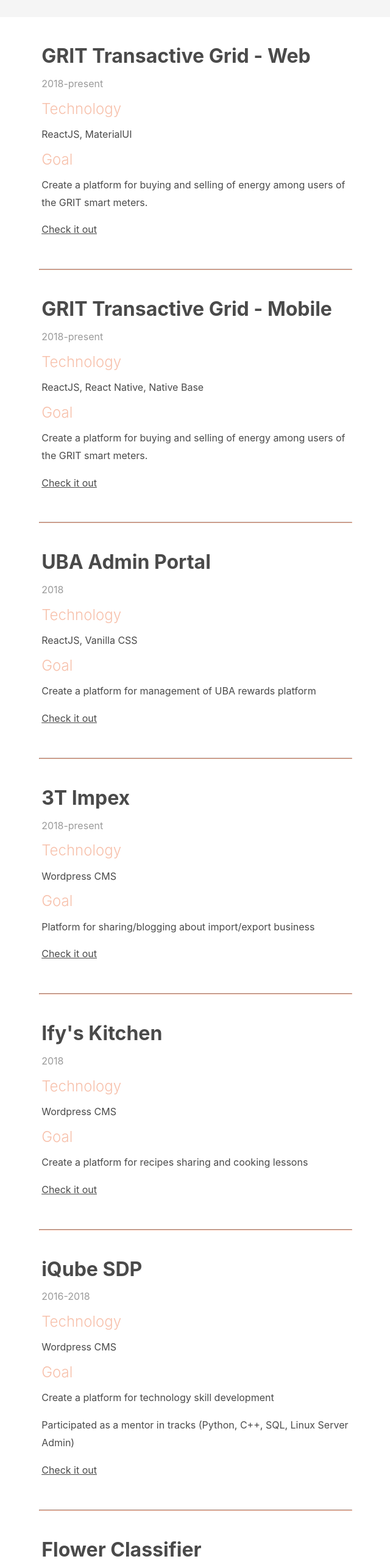
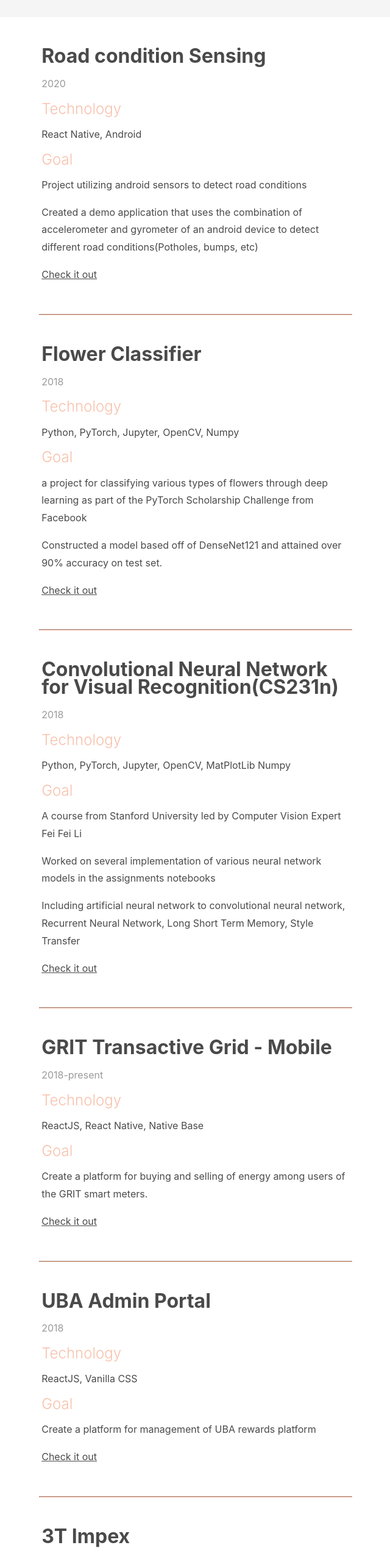
Before and after one commit to tobi-stephen/tobi-stephen.github.io, a React (Create React App) app: page /#/work in a window 1280 px wide. Shown: the part 80-2637 px from the top of the page at 61% size, without its empty margins (319-959 px from the left). Built offline with nearby package versions, Linux system fonts and the light colour scheme.

Commit message:
updated portfolio pages

```diff
--- a/src/components/home/home.js
+++ b/src/components/home/home.js
@@ -16,14 +16,14 @@
                             Hello, I'm Tobi. I'm a Software Engineer, Electrical Engineer, & lover of Music.
                         </h1>
                         <p className="brief-desc">
-                            I am interested in machine learning and computer vision.
-                            I enjoy building application/systems including web, mobile and native desktop.
+                            I am interested in providing solutions with software.
+                            I enjoy building application/systems that brings about positive impact.
                         </p>
                         <p>
 
                         </p>
                         <p className="brief-desc">
-                            Check my projects <Link to={"/work"}>here</Link> and on <a href="https://github.com/tobi-stephen/" target="blank">Github</a> and my resume <a href="https://bit.ly/2E6F1a7" target="blank">here</a>
+                            Check out some of my projects <Link to={"/work"}>here</Link> and on <a href="https://github.com/tobi-stephen/" target="blank">Github</a> and my resume <a href="https://bit.ly/2E6F1a7" target="blank">here</a>
                         </p>
                     </div>
                 </div>
--- a/src/components/work/work.js
+++ b/src/components/work/work.js
@@ -11,13 +11,47 @@
                     <div className="work">
                         <div className="work-img"></div>
                         <div className="work-content">
-                            <h1 className="work-header">GRIT Transactive Grid - Web</h1>
-                            <p className="work-duration">2018-present</p>
+                            <h1 className="work-header">Road condition Sensing</h1>
+                            <p className="work-duration">2020</p>
                             <h2>Technology</h2>
-                            <p>ReactJS, MaterialUI</p>
+                            <p>React Native, Android</p>
                             <h2>Goal</h2>
-                            <p>Create a platform for buying and selling of energy among users of the GRIT smart meters.</p>
-                            <a className="work-link" href="https://gtg.grit.systems" target="blank">Check it out</a>
+                            <p>Project utilizing android sensors to detect road conditions</p>
+                            <p>Created a demo application that uses the combination of accelerometer and gyrometer of an android device to detect different road conditions(Potholes, bumps, etc)</p>
+                            <a className="work-link" href="https://github.com/tobi-stephen/road_condition_sensing" target="blank">Check it out</a>
+                        </div>
+                    </div>
+
+                    <hr className="work-divider"/>
+
+                    <div className="work">
+                        <div className="work-img"></div>
+                        <div className="work-content">
+                            <h1 className="work-header">Flower Classifier</h1>
+                            <p className="work-duration">2018</p>
+                            <h2>Technology</h2>
+                            <p>Python, PyTorch, Jupyter, OpenCV, Numpy</p>
+                            <h2>Goal</h2>
+                            <p>a project for classifying various types of flowers through deep learning as part of the PyTorch Scholarship Challenge from Facebook</p>
+                            <p>Constructed a model based off of DenseNet121 and attained over 90% accuracy on test set.</p>
+                            <a className="work-link" href="https://github.com/tobi-stephen/flower-classifier" target="blank">Check it out</a>
+                        </div>
+                    </div>
+
+                    <hr className="work-divider"/>
+
+                    <div className="work">
+                        <div className="work-img"></div>
+                        <div className="work-content">
+                            <h1 className="work-header">Convolutional Neural Network for Visual Recognition(CS231n)</h1>
+                            <p className="work-duration">2018</p>
+                            <h2>Technology</h2>
+                            <p>Python, PyTorch, Jupyter, OpenCV, MatPlotLib Numpy</p>
+                            <h2>Goal</h2>
+                            <p>A course from Stanford University led by Computer Vision Expert Fei Fei Li</p>
+                            <p>Worked on several implementation of various neural network models in the assignments notebooks</p>
+                            <p>Including artificial neural network to convolutional neural network, Recurrent Neural Network, Long Short Term Memory, Style Transfer</p>
+                            <a className="work-link" href="https://github.com/tobi-stephen/cs231n-stanford" target="blank">Check it out</a>
                         </div>
                     </div>
 
@@ -81,56 +115,6 @@
                         </div>
                     </div>
 
-                    <hr className="work-divider"/>
-
-                    <div className="work">
-                        <div className="work-img"></div>
-                        <div className="work-content">
-                            <h1 className="work-header">iQube SDP</h1>
-                            <p className="work-duration">2016-2018</p>
-                            <h2>Technology</h2>
-                            <p>Wordpress CMS</p>
-                            <h2>Goal</h2>
-                            <p>Create a platform for technology skill development</p>
-                            <p>Participated as a mentor in tracks (Python, C++, SQL, Linux Server Admin)</p>
-                            <a className="work-link" href="https://iqubesdp.com" target="blank">Check it out</a>
-                        </div>
-                    </div>
-
-                    <hr className="work-divider"/>
-
-                    <div className="work">
-                        <div className="work-img"></div>
-                        <div className="work-content">
-                            <h1 className="work-header">Flower Classifier</h1>
-                            <p className="work-duration">2018</p>
-                            <h2>Technology</h2>
-                            <p>Python, PyTorch, Jupyter, OpenCV, Numpy</p>
-                            <h2>Goal</h2>
-                            <p>a project for classifying various types of flowers through deep learning as part of the PyTorch Scholarship Challenge from Facebook</p>
-                            <p>Constructed a model based off of DenseNet121 and attained over 90% accuracy on test set.</p>
-                            <a className="work-link" href="https://github.com/tobi-stephen/flower-classifier" target="blank">Check it out</a>
-                        </div>
-                    </div>
-
-                    <hr className="work-divider"/>
-
-                    <div className="work">
-                        <div className="work-img"></div>
-                        <div className="work-content">
-                            <h1 className="work-header">Convolutional Neural Network for Visual Recognition(CS231n)</h1>
-                            <p className="work-duration">2018</p>
-                            <h2>Technology</h2>
-                            <p>Python, PyTorch, Jupyter, OpenCV, MatPlotLib Numpy</p>
-                            <h2>Goal</h2>
-                            <p>A course from Stanford University led by Computer Vision Expert Fei Fei Li</p>
-                            <p>Worked on several implementation of various neural network models in the assignments notebooks</p>
-                            <p>Including artificial neural network to convolutional neural network, Recurrent Neural Network, Long Short Term Memory, Style Transfer</p>
-                            <a className="work-link" href="https://github.com/tobi-stephen/cs231n-stanford" target="blank">Check it out</a>
-                        </div>
-                    </div>
-
-
             </div>
         )
     }
```
Also changed, not shown: 1 other file (tests, documents, lock files or other folders).
